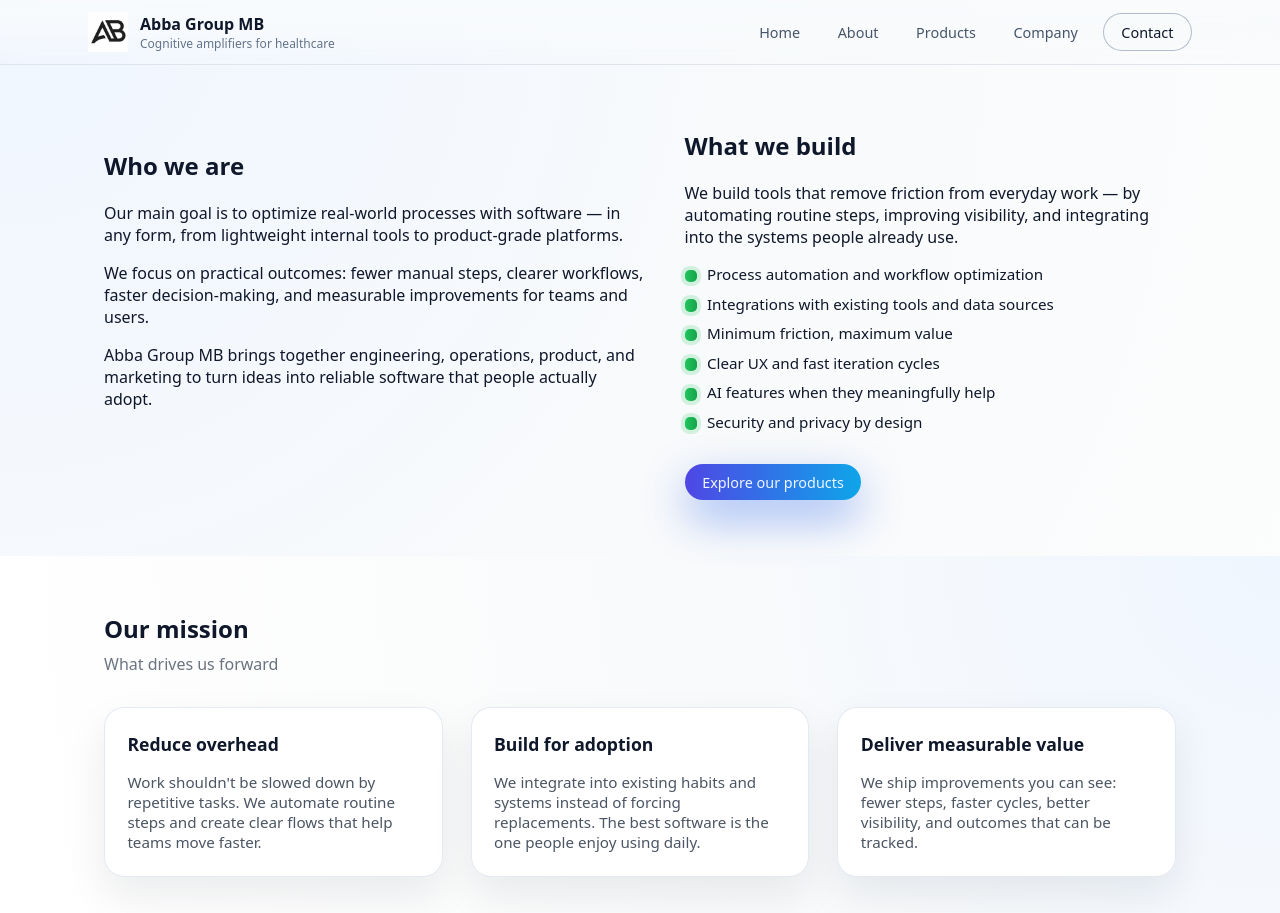
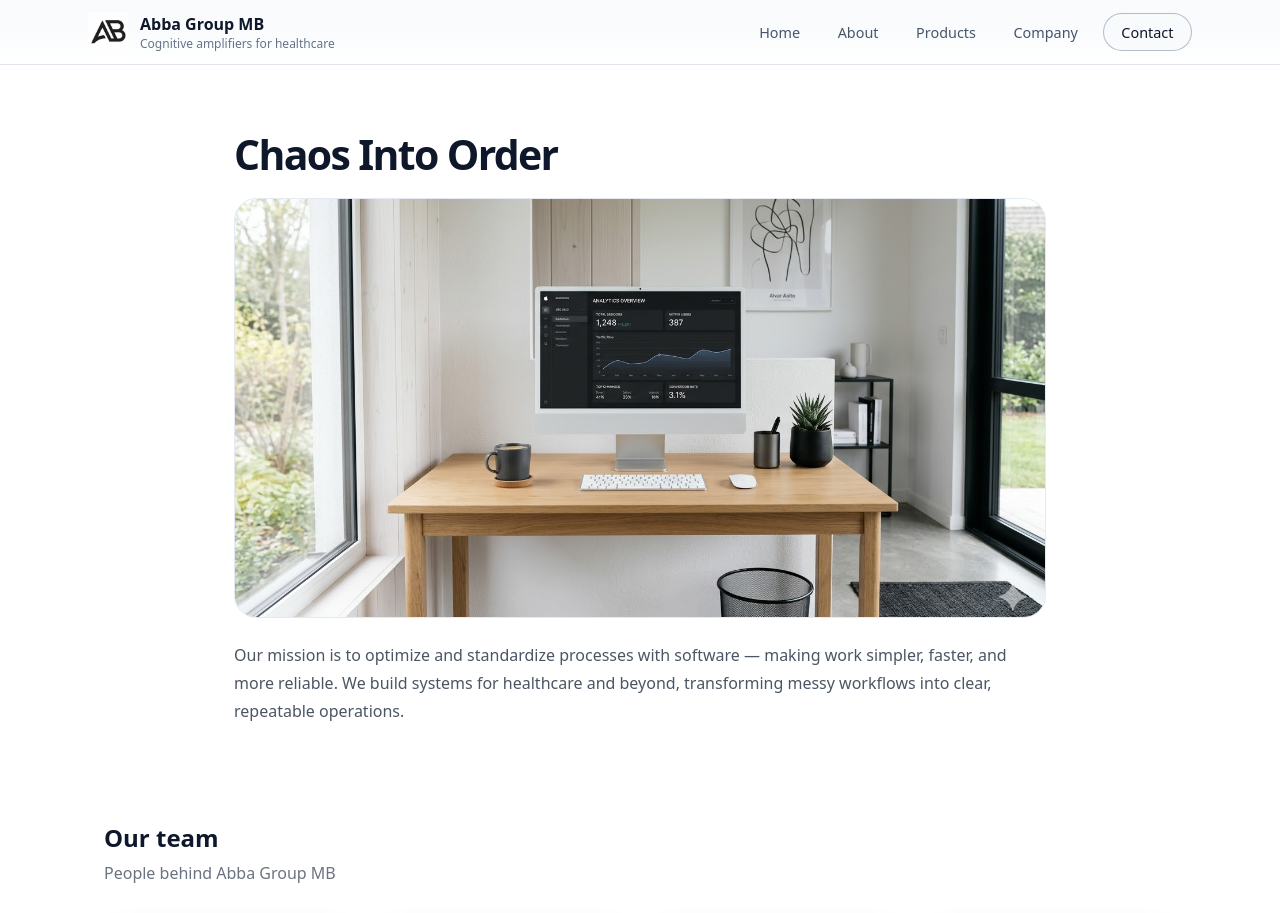
Before and after one commit to bendeiktbachmetjev/abba_group_web, a website: page about.html in a window 1280 px wide. Shown: the top 913 px of the page. Drawn offline with Linux system fonts and the light colour scheme.

Commit message:
Simplify About page hero and add slogan image
Switch About page to a clean white layout with a minimal hero ("Chaos Into Order"), add the new hero image, and update team photo assets.

Made-with: Cursor

```diff
--- a/about.html
+++ b/about.html
@@ -7,7 +7,7 @@
   <meta name="description" content="Learn about Abba Group MB — a team building software to optimize real-world processes, from internal tools to product-grade platforms.">
   <link rel="stylesheet" href="styles.css">
 </head>
-<body>
+<body class="page-white">
   <header class="header">
     <div class="container header-inner">
       <div class="logo">
@@ -34,75 +34,15 @@
   </header>
 
   <main>
-    <section class="section" style="padding-top: 4rem;">
-      <div class="container section-inner two-columns">
-        <div>
-          <h1>Who we are</h1>
-          <p>
-            Our main goal is to optimize real-world processes with software — in any form, from lightweight
-            internal tools to product-grade platforms.
-          </p>
-          <p>
-            We focus on practical outcomes: fewer manual steps, clearer workflows, faster decision-making,
-            and measurable improvements for teams and users.
-          </p>
-          <p>
-            Abba Group MB brings together engineering, operations, product, and marketing to turn ideas into
-            reliable software that people actually adopt.
-          </p>
-        </div>
-        <div>
-          <h2>What we build</h2>
-          <p>
-            We build tools that remove friction from everyday work — by automating routine steps, improving
-            visibility, and integrating into the systems people already use.
-          </p>
-          <ul class="checklist">
-            <li>Process automation and workflow optimization</li>
-            <li>Integrations with existing tools and data sources</li>
-            <li>Minimum friction, maximum value</li>
-            <li>Clear UX and fast iteration cycles</li>
-            <li>AI features when they meaningfully help</li>
-            <li>Security and privacy by design</li>
-          </ul>
-          <div style="margin-top: 2rem;">
-            <a href="products.html" class="btn btn-primary">Explore our products</a>
-          </div>
-        </div>
-      </div>
-    </section>
-
-    <section class="section section-alt">
-      <div class="container section-inner">
-        <div class="section-header">
-          <h2>Our mission</h2>
-          <p>What drives us forward</p>
-        </div>
-        <div class="cards-grid">
-          <article class="card">
-            <h3>Reduce overhead</h3>
-            <p>
-              Work shouldn't be slowed down by repetitive tasks. We automate routine steps and create
-              clear flows that help teams move faster.
-            </p>
-          </article>
-
-          <article class="card">
-            <h3>Build for adoption</h3>
-            <p>
-              We integrate into existing habits and systems instead of forcing replacements.
-              The best software is the one people enjoy using daily.
-            </p>
-          </article>
-
-          <article class="card">
-            <h3>Deliver measurable value</h3>
-            <p>
-              We ship improvements you can see: fewer steps, faster cycles, better visibility,
-              and outcomes that can be tracked.
-            </p>
-          </article>
-        </div>
+    <section class="about-hero">
+      <div class="container about-hero-inner">
+        <h1>Chaos Into Order</h1>
+        <img class="about-hero-image" src="media/order.jpg" alt="Chaos Into Order">
+        <p class="about-hero-text">
+          Our mission is to optimize and standardize processes with software — making work simpler, faster,
+          and more reliable. We build systems for healthcare and beyond, transforming messy workflows into
+          clear, repeatable operations.
+        </p>
       </div>
     </section>
 
@@ -125,7 +65,7 @@
           </article>
 
           <article class="card team-card">
-            <img class="team-avatar" src="media/Juste.jpeg" alt="Juste — Chief Marketing Officer">
+            <img class="team-avatar" src="media/Juste.png" alt="Justė Filipavičiūtė — Chief Marketing Officer">
             <div class="team-card-body">
               <h3 class="team-card-name">Justė Filipavičiūtė</h3>
               <div class="card-label">Chief Marketing Officer</div>
--- a/styles.css
+++ b/styles.css
@@ -15,6 +15,10 @@ body {
   color: #0f172a;
   background: radial-gradient(circle at top left, #eff6ff 0, #f9fafb 40%, #ffffff 100%);
   -webkit-font-smoothing: antialiased;
+}
+
+body.page-white {
+  background: #ffffff;
 }
 
 a {
@@ -309,6 +313,10 @@ img {
   background: radial-gradient(circle at top right, #eff6ff 0, #f9fafb 45%, #ffffff 100%);
 }
 
+body.page-white .section-alt {
+  background: #ffffff;
+}
+
 .section-inner {
   display: flex;
   flex-direction: column;
@@ -369,6 +377,39 @@ img {
   display: grid;
   grid-template-columns: repeat(3, minmax(0, 1fr));
   gap: 1.75rem;
+}
+
+.about-hero {
+  padding: 4.25rem 0 2.5rem;
+}
+
+.about-hero-inner {
+  display: flex;
+  flex-direction: column;
+  gap: 1.4rem;
+  max-width: 860px;
+}
+
+.about-hero h1 {
+  margin: 0;
+  font-size: clamp(2.2rem, 3.2vw, 3rem);
+  letter-spacing: -0.04em;
+  line-height: 1.05;
+}
+
+.about-hero-image {
+  width: 100%;
+  height: 420px;
+  border-radius: 1.4rem;
+  object-fit: cover;
+  border: 1px solid rgba(226, 232, 240, 0.9);
+}
+
+.about-hero-text {
+  margin: 0;
+  font-size: 1rem;
+  line-height: 1.75;
+  color: #4b5563;
 }
 
 .cards-grid.team-grid {
@@ -659,6 +700,15 @@ img {
 }
 
 @media (max-width: 640px) {
+  .about-hero {
+    padding: 3.5rem 0 2rem;
+  }
+
+  .about-hero-image {
+    height: 340px;
+    border-radius: 1.2rem;
+  }
+
   .hero {
     padding-top: 3.5rem;
   }
```
Also changed, not shown: media/Juste.jpeg (deleted), media/Juste.png (added), media/order.jpg (added).
